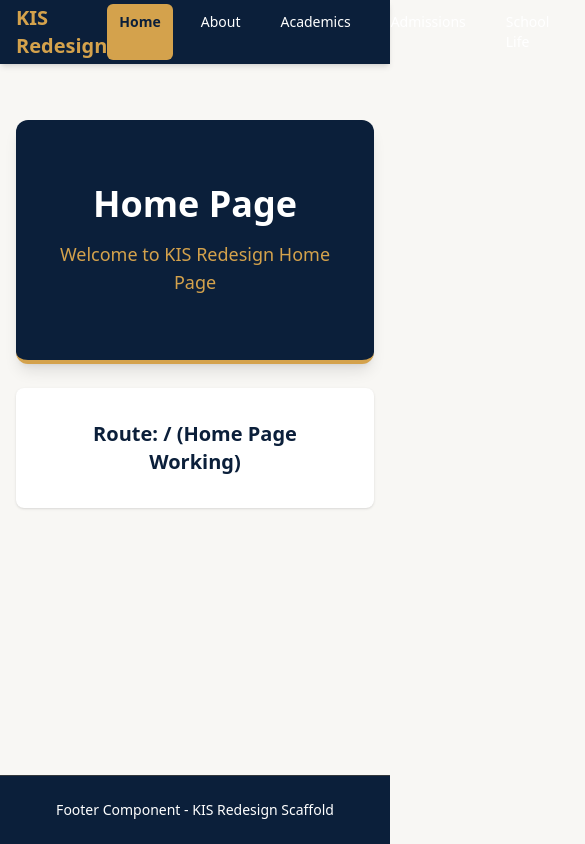
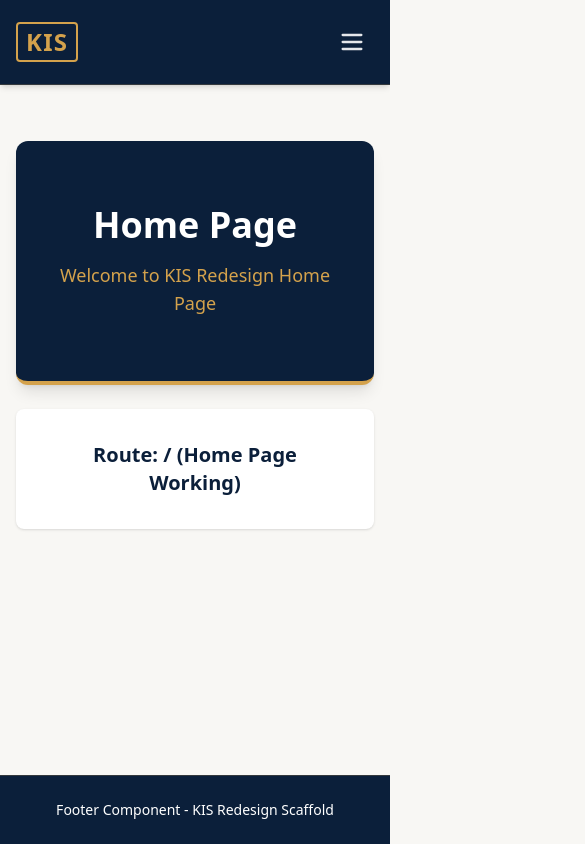
Before and after one commit to Avenger11764/DETTROIN-INT-Avinash-Website, a React (Vite) app: page / in a window 390 px wide. Shown: the top 844 px of the page, 585 px wide, since content can reach past the window. Built offline with nearby package versions, Linux system fonts and the light colour scheme.

Commit message:
Build Navbar component with sticky scroll and mobile drawer

```diff
--- a/src/components/Navbar.jsx
+++ b/src/components/Navbar.jsx
@@ -1,8 +1,29 @@
-import React from 'react';
+import React, { useState, useEffect } from 'react';
 import { Link, useLocation } from 'react-router-dom';
+import { motion, AnimatePresence } from 'framer-motion';
 
 const Navbar = () => {
+  const [isScrolled, setIsScrolled] = useState(false);
+  const [isMobileOpen, setIsMobileOpen] = useState(false);
   const location = useLocation();
+
+  useEffect(() => {
+    const handleScroll = () => {
+      if (window.scrollY > 50) {
+        setIsScrolled(true);
+      } else {
+        setIsScrolled(false);
+      }
+    };
+
+    window.addEventListener('scroll', handleScroll);
+    return () => window.removeEventListener('scroll', handleScroll);
+  }, []);
+
+  // Close mobile drawer when route changes
+  useEffect(() => {
+    setIsMobileOpen(false);
+  }, [location.pathname]);
 
   const navLinks = [
     { name: 'Home', path: '/' },
@@ -14,32 +35,131 @@ const Navbar = () => {
   ];
 
   return (
-    <nav className="bg-primary text-white shadow-md">
+    <header
+      className={`sticky top-0 z-50 bg-primary border-b border-accent/20 transition-all duration-300 ${
+        isScrolled ? 'py-3 shadow-lg bg-primary/95 backdrop-blur-md' : 'py-5 shadow-md'
+      }`}
+    >
       <div className="max-w-7xl mx-auto px-4 sm:px-6 lg:px-8">
-        <div className="flex items-center justify-between h-16">
-          <div className="flex items-center">
-            <Link to="/" className="text-xl font-bold text-accent">
-              KIS Redesign
+        <div className="flex items-center justify-between">
+          {/* Logo */}
+          <Link to="/" className="flex items-center space-x-2 group">
+            <span className="text-2xl md:text-3xl font-extrabold tracking-wider text-accent border-2 border-accent px-2 py-0.5 rounded group-hover:bg-accent group-hover:text-primary transition-colors">
+              KIS
+            </span>
           </Link>
-          </div>
-          <div className="flex space-x-4">
-            {navLinks.map((link) => (
+
+          {/* Desktop Navigation */}
+          <nav className="hidden md:flex items-center space-x-1 lg:space-x-2">
+            {navLinks.map((link) => {
+              const isActive = location.pathname === link.path;
+              return (
                 <Link
                   key={link.path}
                   to={link.path}
-                className={`px-3 py-2 rounded-md text-sm font-medium transition-colors ${
-                  location.pathname === link.path
-                    ? 'bg-accent text-primary font-semibold'
-                    : 'hover:bg-accent/20 hover:text-accent'
+                  className={`relative px-3 py-2 text-sm font-medium transition-colors rounded-md ${
+                    isActive ? 'text-accent font-semibold' : 'text-gray-200 hover:text-accent hover:bg-white/5'
+                  }`}
+                >
+                  {link.name}
+                  {isActive && (
+                    <motion.div
+                      layoutId="activeIndicator"
+                      className="absolute bottom-0 left-3 right-3 h-0.5 bg-accent rounded-full"
+                      transition={{ type: 'spring', stiffness: 380, damping: 30 }}
+                    />
+                  )}
+                </Link>
+              );
+            })}
+          </nav>
+
+          {/* Mobile Hamburger Button */}
+          <div className="md:hidden flex items-center">
+            <button
+              onClick={() => setIsMobileOpen(!isMobileOpen)}
+              className="p-2 text-gray-200 hover:text-accent focus:outline-none"
+              aria-label="Toggle Navigation Menu"
+            >
+              <svg className="w-7 h-7" fill="none" stroke="currentColor" viewBox="0 0 24 24">
+                {isMobileOpen ? (
+                  <path strokeLinecap="round" strokeLinejoin="round" strokeWidth="2" d="M6 18L18 6M6 6l12 12" />
+                ) : (
+                  <path strokeLinecap="round" strokeLinejoin="round" strokeWidth="2" d="M4 6h16M4 12h16M4 18h16" />
+                )}
+              </svg>
+            </button>
+          </div>
+        </div>
+      </div>
+
+      {/* Mobile Slide-in Drawer */}
+      <AnimatePresence>
+        {isMobileOpen && (
+          <>
+            {/* Backdrop */}
+            <motion.div
+              initial={{ opacity: 0 }}
+              animate={{ opacity: 1 }}
+              exit={{ opacity: 0 }}
+              onClick={() => setIsMobileOpen(false)}
+              className="fixed inset-0 bg-black/60 z-40 md:hidden"
+            />
+
+            {/* Slide-in Drawer */}
+            <motion.div
+              initial={{ x: '100%' }}
+              animate={{ x: 0 }}
+              exit={{ x: '100%' }}
+              transition={{ type: 'tween', duration: 0.3 }}
+              className="fixed top-0 right-0 bottom-0 w-64 bg-primary z-50 p-6 flex flex-col justify-between border-l border-accent/20 md:hidden shadow-2xl"
+            >
+              <div>
+                {/* Drawer Header */}
+                <div className="flex items-center justify-between pb-6 border-b border-accent/20 mb-6">
+                  <span className="text-2xl font-extrabold text-accent border-2 border-accent px-2 py-0.5 rounded">
+                    KIS
+                  </span>
+                  <button
+                    onClick={() => setIsMobileOpen(false)}
+                    className="text-gray-300 hover:text-accent p-1"
+                  >
+                    <svg className="w-6 h-6" fill="none" stroke="currentColor" viewBox="0 0 24 24">
+                      <path strokeLinecap="round" strokeLinejoin="round" strokeWidth="2" d="M6 18L18 6M6 6l12 12" />
+                    </svg>
+                  </button>
+                </div>
+
+                {/* Mobile Links */}
+                <div className="flex flex-col space-y-2">
+                  {navLinks.map((link) => {
+                    const isActive = location.pathname === link.path;
+                    return (
+                      <Link
+                        key={link.path}
+                        to={link.path}
+                        className={`px-4 py-3 rounded-lg text-base font-medium transition-colors ${
+                          isActive
+                            ? 'bg-accent text-primary font-bold shadow'
+                            : 'text-gray-200 hover:bg-accent/10 hover:text-accent'
                         }`}
                       >
                         {link.name}
                       </Link>
-            ))}
+                    );
+                  })}
                 </div>
               </div>
+
+              {/* Drawer Footer */}
+              <div className="pt-6 border-t border-accent/20 text-xs text-gray-400 text-center">
+                © KIS School. All rights reserved.
               </div>
-    </nav>
+            </motion.div>
+          </>
+        )}
+      </AnimatePresence>
+    </header>
   );
 };
 
```
Lines whose indentation alone changed are shown as unchanged.
